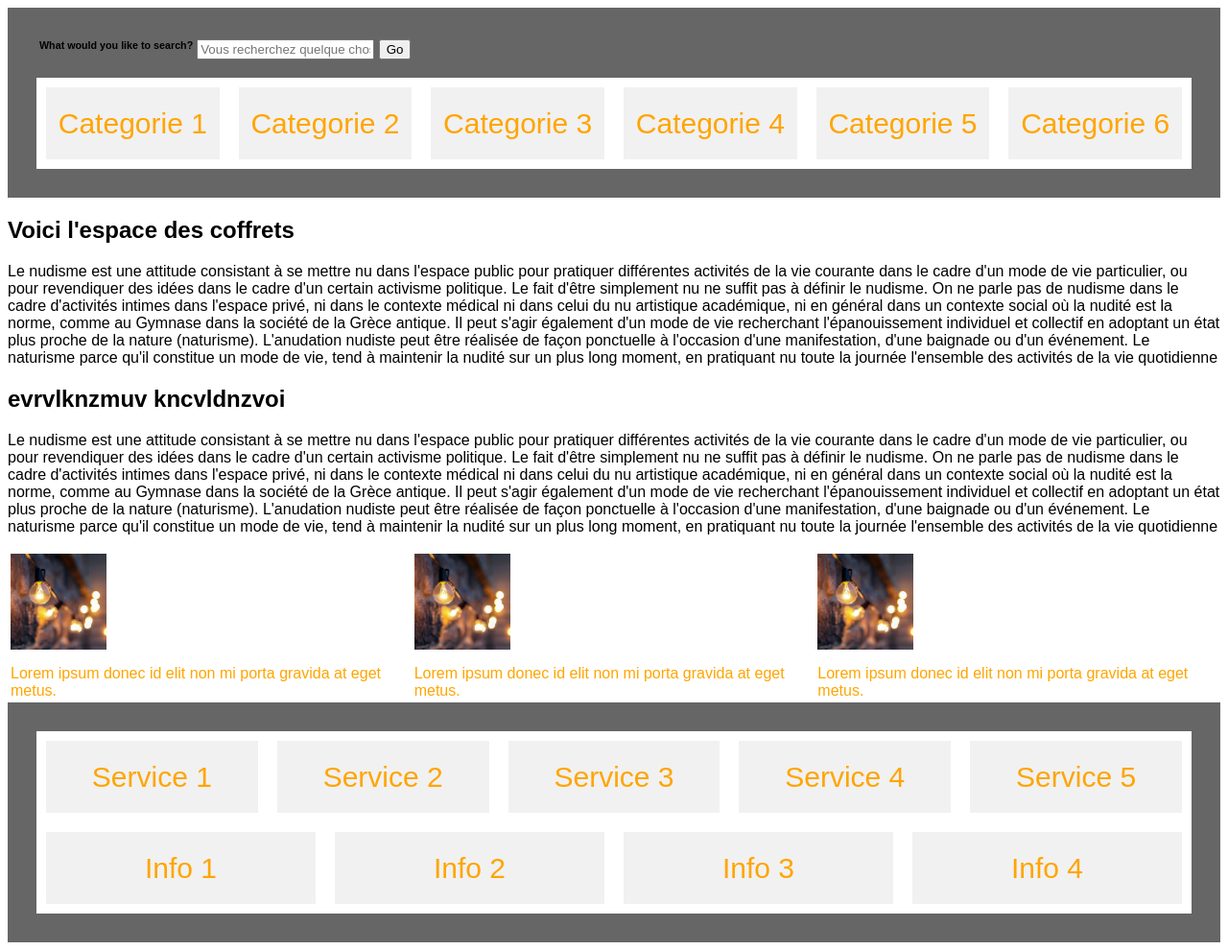
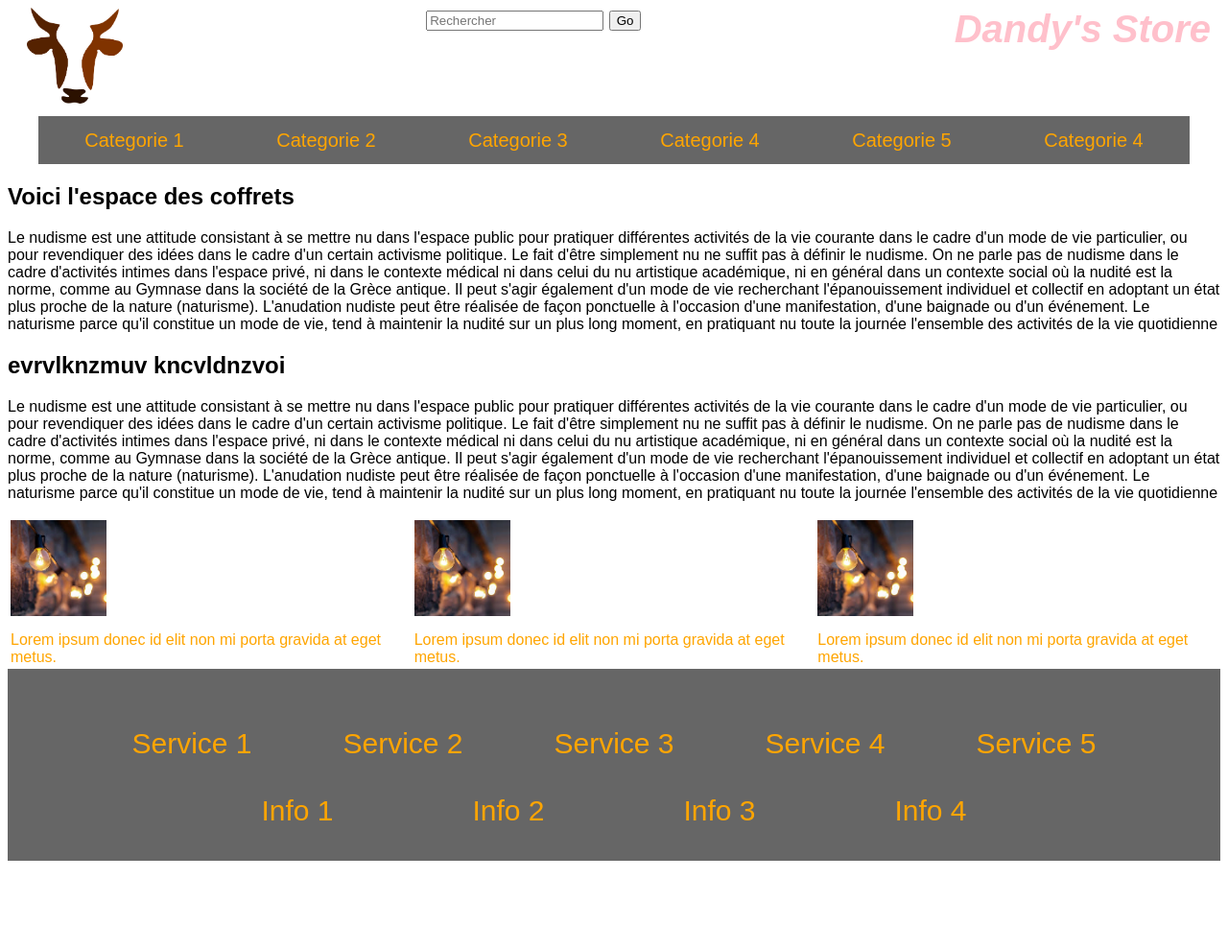
Before and after one commit to andrenajp/dandys_store, a PHP site: page /Dev/Pages/Accueil.html in a window 1280 px wide. Shown: the whole page at 96% size. After the commit the page ends 897 px from the top, so only its background shows below. Run offline with PHP 8.4, Linux system fonts and the light colour scheme.

Commit message:
quelque modif page accueil

```diff
--- a/Dev/CSS/Pages.css
+++ b/Dev/CSS/Pages.css
@@ -9,12 +9,57 @@ body{
 	font-family: Arial, Helvetica, sans-serif;
 }
 
+h1{
+  color: pink;
+  font-style: oblique;
+}
+
 header {
-	background-color: #666;
-    padding: 30px;
-    text-align: center;
-    font-size: 35px;
-    color: white;
+  background-image: url('../Images/Polygon-3-01.png') no-repeat;
+  background-size: cover;
+  text-align: center;
+  font-size: 20px;
+  color : white;
+}
+
+header nav {
+  color : blue;
+}
+
+header nav ul{
+  list-style: none;
+  margin: 0;
+  padding: 0;
+}
+
+header nav ul li{
+  margin: 0;
+  padding: 0;
+  float: left;
+  width: 200px;
+  height: 50px;
+  background-color: #666;
+  line-height: 50px;
+  text-align: center;
+}
+
+header nav ul li ul li{
+  display: none;
+}
+
+header nav ul li a{
+  display: block;
+}
+
+header nav ul li a:hover{
+  background-color: pink;
+  opacity: 0.8;
+}
+
+header nav ul li:hover ul li{
+  display: block;
+  position: fixed;
+  height: 100px;
 }
 
 footer{
@@ -25,15 +70,8 @@ footer{
     color: white;
 }
 
-nav {
-    float: left;
-    width: 30%;
-    background: #ccc;
-    padding: 20px;
-}
 /* Boutons */
-button {
-
+.bouton {
 }
 
 /* Liens */
@@ -47,8 +85,19 @@ img{
   width:100
 }
 
-.caption{
+.title{
+  background-color: deepskyblue;
+  font-style: oblique;
+}
 
+.left{
+  float:left;
+  margin:0 10px 0 20px;
+}
+
+.right{
+  float:right;
+  margin:0 10px 0 20px;
 }
 
 .thumbnail{
@@ -56,19 +105,17 @@ img{
 }
 
 #logo{
-
 }
 /* ###############     ############### */
  .flex-container {
   display: flex;
-      flex-wrap: wrap;
-  background-color: ;
+  flex-wrap: wrap;
   justify-content: center;
 }
 
 .flex-container > div {
-  background-color: #f1f1f1;
-  width: 500px;
+  width: 200px;
+  height: 50px;
   margin: 10px;
   text-align: center;
   line-height: 75px;
@@ -78,7 +125,7 @@ img{
 @media screen and (min-width: 950px)
 {
    .flex-container {
-  background-color:#FFF ;
+  background-image: ../Images/lights.jpg ;
   flex-wrap:  nowrap;
 
 }
--- a/Dev/Pages/Accueil.html
+++ b/Dev/Pages/Accueil.html
@@ -5,40 +5,70 @@
 	<link rel="stylesheet" href="../CSS/Pages.css" type="text/css" media="all">
 	<meta charset="UTF-8">
 </head>
-<body>
+
 <header>
-<div id="header">
+<div id="logo">
+	<img class="left" src="../Images/logo vache.svg.png" alt="" width="150" height="100">
 </div>
 
-<div id="logo">
+<div >
+			<h1 class="right"> Dandy's Store</h1></td>
 </div>
 
 <div id="searchbar">
-	<table>
-		<tr>
-		<td>
-			<h6>What would you like to search?</h6></td>
-    	<td>
-    		<form action="" class="formulaire">
-       		<input class="champ" type="text" placeholder="Vous recherchez quelque chose?" />
-        	<input class="bouton" type="button" value="Go" />
-    	</form></td>
-    	<td>
-    	</td>
-    	</tr>
-    </table>
+    <form action="" class="formulaire">
+       	<input class="champ" type="text" placeholder="Rechercher" />
+        <input class="bouton" type="button" value="Go" />
+    </form>
 </div>
-
+<br/>
+<br/>
+<br/>
+<div id="header_menu_list">
 <div class="flex-container">
-  <div><a href="#">Categorie 1</a></div>
-  <div><a href="#">Categorie 2</a></div>
-  <div><a href="#">Categorie 3</a></div>
-  <div><a href="#">Categorie 4</a></div>
-  <div><a href="#">Categorie 5</a></div>
-  <div><a href="#">Categorie 6</a></div>
+<nav>
+	<ul>
+  	<li><div><a href="#">Categorie 1</a></div>
+  		<ul>
+  			<li>sub-category 1</li>
+  			<li>sub-category 2</li>
+  		</ul>
+  	</li>
+  	<li><div><a href="#">Categorie 2</a></div>
+  		<ul>
+  			<li>sub-category 1</li>
+  			<li>sub-category 2</li>
+  		</ul>
+  	</li>
+  	<li><div><a href="#">Categorie 3</a></div>
+  		<ul>
+  			<li>sub-category 1</li>
+  			<li>sub-category 2</li>
+  		</ul>
+  	</li>
+  	<li><div><a href="#">Categorie 4</a></div>
+  		<ul>
+  			<li>sub-category 2</li>
+  		</ul>
+  	</li>
+  	<li><div><a href="#">Categorie 5</a></div>
+  		<ul>
+  			<li>sub-category 2</li>
+  		</ul>
+  	</li>
+  	<li><div><a href="#">Categorie 4</a></div>
+  		<ul>
+  			<li>sub-category 2</li>
+  		</ul>
+  	</li>
+  	</ul>
+</nav>
+</div>
 </div>
 </header>
 
+
+<body>
 <section>
 	<h2>Voici l'espace des coffrets</h2>
 	<p> Le nudisme est une attitude consistant à se mettre nu dans l'espace public pour pratiquer différentes activités de la vie courante dans le cadre d'un mode de vie particulier, ou pour revendiquer des idées dans le cadre d'un certain activisme politique.
```
Also changed, not shown: Dev/Images/Polygon-3-01.png (added), Dev/Images/ass.png (added), Dev/Images/image.jpg (added), Dev/Images/lasttry.png (added), Dev/Images/logo vache.svg.png (added), Dev/Images/red.png (added), 4 other files.
